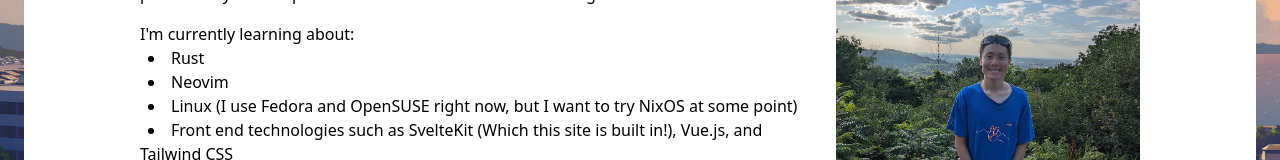
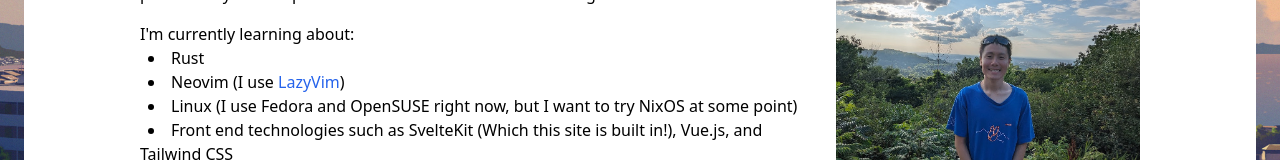
Before and after one commit to Epicsteve2/Epicsteve2.github.io, a SvelteKit app: page / in a window 1280 px wide. Shown: the part 606-766 px from the top of the page. Built offline with nearby package versions, Linux system fonts and the light colour scheme.

Commit message:
Add LazyVim to About Me

```diff
--- a/src/routes/AboutMe.svelte
+++ b/src/routes/AboutMe.svelte
@@ -13,7 +13,13 @@
 			<p class="">I'm currently learning about:</p>
 			<ul class="list-disc list-inside indent-2 pb-2">
 				<li>Rust</li>
-				<li>Neovim</li>
+				<li>
+					Neovim (I use <a
+						href="https://www.lazyvim.org/"
+						class="text-blue-600 hover:text-blue-800"
+						target="_blank">LazyVim</a
+					>)
+				</li>
 				<li>Linux (I use Fedora and OpenSUSE right now, but I want to try NixOS at some point)</li>
 				<li>
 					Front end technologies such as SvelteKit (Which this site is built in!), Vue.js, and
```
Also changed, not shown: 25 other files (tests, documents, lock files or other folders).
